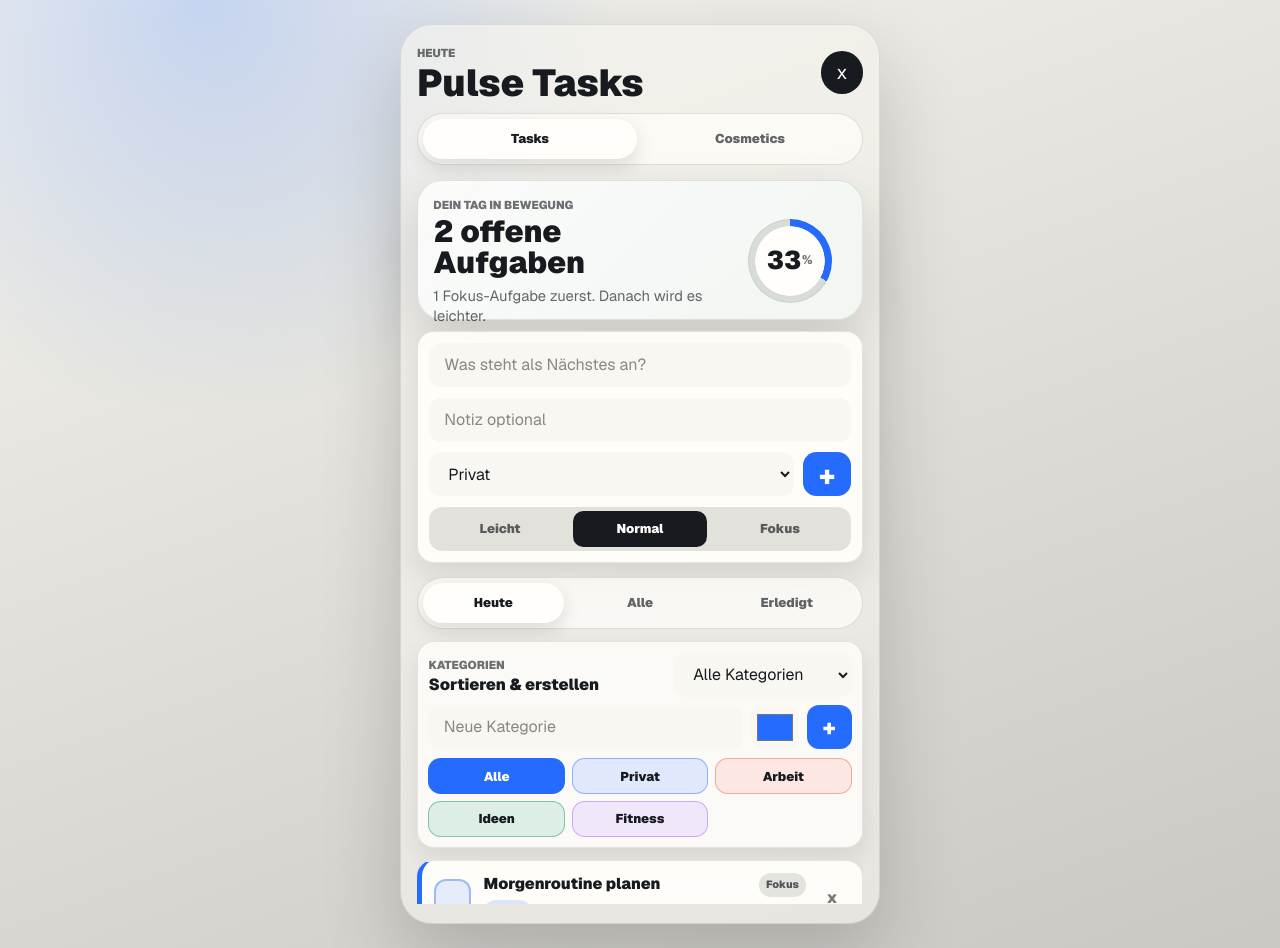
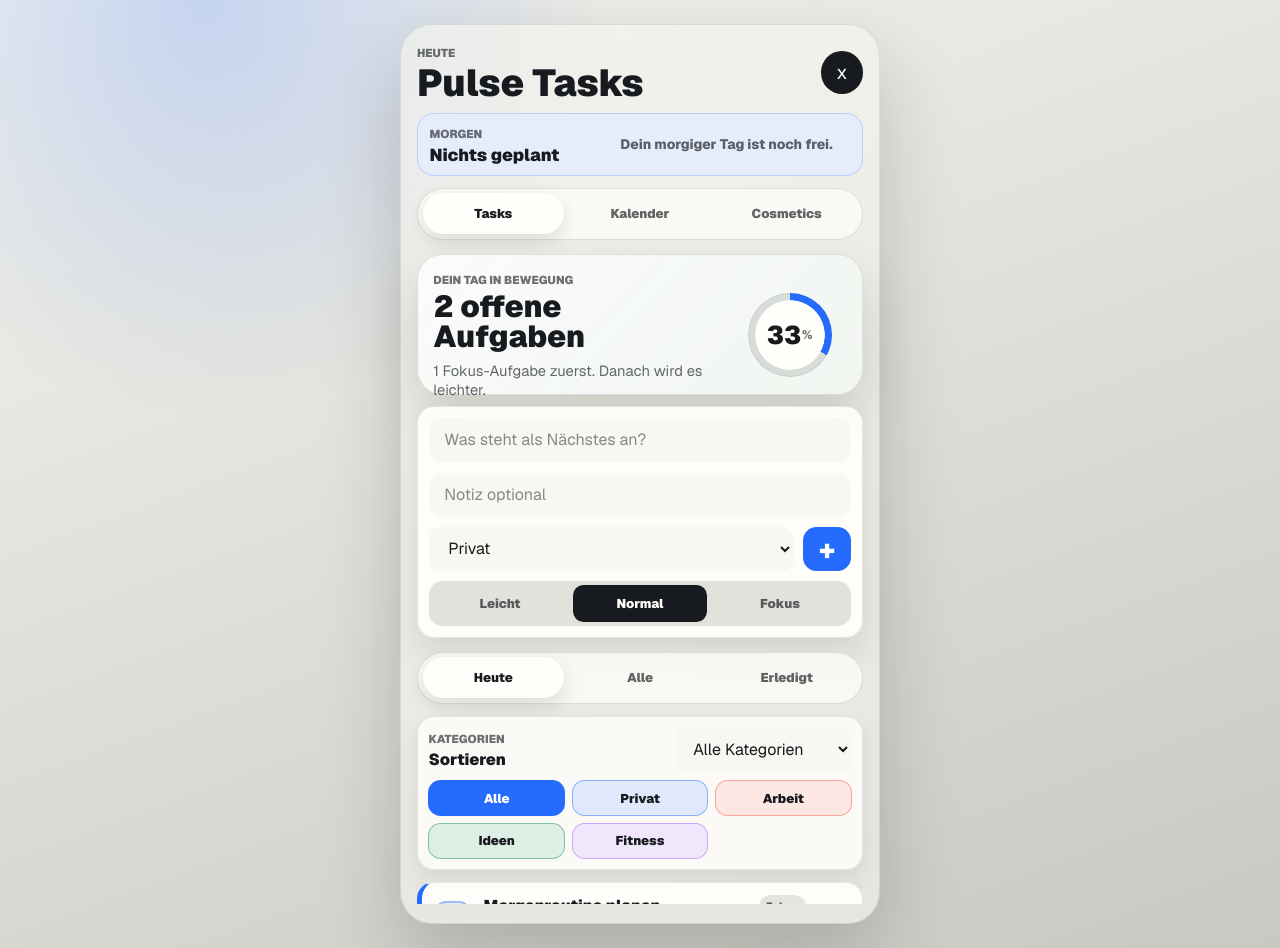
Before and after one commit to pascalruddat17-byte/ToDoList, a Next.js app: page / in a window 1280 px wide. Built offline with nearby package versions, Linux system fonts and the light colour scheme.

Commit message:
Add calendar tab and tomorrow overview

```diff
--- a/app/globals.css
+++ b/app/globals.css
@@ -91,6 +91,7 @@ button {
 
 .icon-button,
 .add-button,
+.wide-button,
 .check-button,
 .delete-button,
 .category-form button,
@@ -124,7 +125,7 @@ button {
 }
 
 .view-tabs {
-  grid-template-columns: repeat(2, minmax(0, 1fr));
+  grid-template-columns: repeat(3, minmax(0, 1fr));
   margin-bottom: 0.9rem;
 }
 
@@ -179,6 +180,34 @@ button {
   padding: 0.95rem;
 }
 
+.tomorrow-strip {
+  display: grid;
+  grid-template-columns: minmax(0, 0.78fr) minmax(0, 1fr);
+  gap: 0.7rem;
+  align-items: center;
+  margin-bottom: 0.7rem;
+  border: 1px solid color-mix(in srgb, var(--app-accent) 22%, transparent);
+  border-radius: var(--app-radius);
+  background: color-mix(in srgb, var(--app-accent) 12%, var(--app-surface) 88%);
+  padding: 0.72rem;
+}
+
+.tomorrow-strip h2 {
+  margin: 0;
+  font-size: 1.08rem;
+  font-weight: 950;
+  line-height: 1.05;
+}
+
+.tomorrow-strip p:last-child {
+  margin: 0;
+  color: color-mix(in srgb, var(--app-ink) 68%, transparent);
+  font-size: 0.86rem;
+  font-weight: 780;
+  line-height: 1.25;
+  overflow-wrap: anywhere;
+}
+
 .hero-panel h2 {
   max-width: 12ch;
   margin: 0;
@@ -221,6 +250,7 @@ button {
 }
 
 .composer,
+.event-form,
 .settings-card {
   display: grid;
   gap: 0.65rem;
@@ -235,8 +265,14 @@ button {
   padding: 0.68rem;
 }
 
+.event-form {
+  padding: 0.75rem;
+}
+
 .composer input,
 .composer select,
+.event-form input,
+.event-form select,
 .settings-card input,
 .category-form input,
 .quick-category-form input,
@@ -254,6 +290,8 @@ button {
 
 .composer input:focus,
 .composer select:focus,
+.event-form input:focus,
+.event-form select:focus,
 .settings-card input:focus,
 .category-form input:focus,
 .quick-category-form input:focus,
@@ -276,6 +314,20 @@ button {
   color: #fff;
   font-size: 1.8rem;
   font-weight: 850;
+}
+
+.wide-button {
+  min-height: 2.85rem;
+  border-radius: calc(var(--app-radius) * 0.78);
+  background: var(--app-accent);
+  color: #fff;
+  font-weight: 900;
+}
+
+.event-form-grid {
+  display: grid;
+  grid-template-columns: minmax(0, 1fr) minmax(0, 0.72fr);
+  gap: 0.55rem;
 }
 
 .priority-group {
@@ -372,6 +424,8 @@ button {
 }
 
 .task-list,
+.calendar-panel,
+.event-list,
 .cosmetics-panel {
   display: grid;
   align-content: start;
@@ -384,6 +438,8 @@ button {
 }
 
 .task-list::-webkit-scrollbar,
+.calendar-panel::-webkit-scrollbar,
+.event-list::-webkit-scrollbar,
 .cosmetics-panel::-webkit-scrollbar {
   display: none;
 }
@@ -401,6 +457,46 @@ button {
   background: color-mix(in srgb, var(--app-surface) 94%, transparent);
   padding: var(--density-pad);
   box-shadow: 0 0.65rem 1.55rem rgba(0, 0, 0, 0.09);
+}
+
+.calendar-panel {
+  gap: 0.75rem;
+}
+
+.event-list {
+  margin-top: 0;
+}
+
+.event-card {
+  --category: var(--app-accent);
+  display: grid;
+  grid-template-columns: 5.2rem minmax(0, 1fr) 2.2rem;
+  gap: 0.58rem;
+  align-items: center;
+  min-height: 4.7rem;
+  border: 1px solid color-mix(in srgb, var(--app-ink) 10%, transparent);
+  border-left: 0.36rem solid var(--category);
+  border-radius: var(--app-radius);
+  background: color-mix(in srgb, var(--app-surface) 94%, transparent);
+  padding: var(--density-pad);
+  box-shadow: 0 0.65rem 1.55rem rgba(0, 0, 0, 0.09);
+}
+
+.event-date {
+  display: grid;
+  gap: 0.2rem;
+}
+
+.event-date strong {
+  font-size: 0.82rem;
+  font-weight: 950;
+  line-height: 1.05;
+}
+
+.event-date span {
+  color: color-mix(in srgb, var(--app-ink) 62%, transparent);
+  font-size: 0.74rem;
+  font-weight: 820;
 }
 
 .task-card.done {
@@ -475,6 +571,14 @@ button {
 .task-meta p {
   min-width: 0;
   margin: 0;
+  color: color-mix(in srgb, var(--app-ink) 62%, transparent);
+  font-size: 0.82rem;
+  line-height: 1.25;
+  overflow-wrap: anywhere;
+}
+
+.event-card p {
+  margin: 0.22rem 0 0;
   color: color-mix(in srgb, var(--app-ink) 62%, transparent);
   font-size: 0.82rem;
   line-height: 1.25;
@@ -619,6 +723,7 @@ button {
 
 .icon-button:active,
 .add-button:active,
+.wide-button:active,
 .check-button:active,
 .delete-button:active,
 .view-tabs button:active,
--- a/app/page.tsx
+++ b/app/page.tsx
@@ -3,7 +3,7 @@
 import type { CSSProperties, FormEvent } from "react";
 import { useEffect, useMemo, useState } from "react";
 
-type View = "tasks" | "cosmetics";
+type View = "tasks" | "calendar" | "cosmetics";
 type Filter = "today" | "all" | "done";
 type Priority = "low" | "medium" | "high";
 type Radius = "sharp" | "soft" | "round";
@@ -26,6 +26,15 @@ type Category = {
   color: string;
 };
 
+type CalendarEvent = {
+  id: string;
+  title: string;
+  date: string;
+  time: string;
+  note: string;
+  categoryId: string;
+};
+
 type ThemeSettings = {
   appName: string;
   accent: string;
@@ -39,6 +48,7 @@ type ThemeSettings = {
 const taskStorageKey = "pulse-todo-tasks";
 const categoryStorageKey = "pulse-todo-categories";
 const themeStorageKey = "pulse-todo-theme";
+const eventStorageKey = "pulse-calendar-events";
 
 const defaultCategories: Category[] = [
   { id: "cat-personal", name: "Privat", color: "#246bfe" },
@@ -110,6 +120,20 @@ const palettes = [
   ["Solar", "#f2a51f", "#fff6df", "#fffefa", "#241b0d"],
 ];
 
+function getDateInputValue(offsetDays = 0) {
+  const date = new Date();
+  date.setDate(date.getDate() + offsetDays);
+  return date.toISOString().slice(0, 10);
+}
+
+function formatDateLabel(value: string) {
+  return new Intl.DateTimeFormat("de-DE", {
+    weekday: "short",
+    day: "2-digit",
+    month: "2-digit",
+  }).format(new Date(`${value}T12:00:00`));
+}
+
 function readJson<T>(key: string, fallback: T): T {
   const saved = window.localStorage.getItem(key);
 
@@ -148,8 +172,14 @@ export default function Home() {
   const [tasks, setTasks] = useState<Task[]>(starterTasks);
   const [categories, setCategories] = useState<Category[]>(defaultCategories);
   const [theme, setTheme] = useState<ThemeSettings>(defaultTheme);
+  const [events, setEvents] = useState<CalendarEvent[]>([]);
   const [title, setTitle] = useState("");
   const [note, setNote] = useState("");
+  const [eventTitle, setEventTitle] = useState("");
+  const [eventDate, setEventDate] = useState(getDateInputValue(1));
+  const [eventTime, setEventTime] = useState("09:00");
+  const [eventNote, setEventNote] = useState("");
+  const [eventCategoryId, setEventCategoryId] = useState(defaultCategories[0].id);
   const [priority, setPriority] = useState<Priority>("medium");
   const [taskCategoryId, setTaskCategoryId] = useState(defaultCategories[0].id);
   const [categoryFilter, setCategoryFilter] = useState("all");
@@ -172,11 +202,26 @@ export default function Home() {
         themeStorageKey,
         defaultTheme,
       );
+      const savedEvents = readJson<Partial<CalendarEvent>[]>(
+        eventStorageKey,
+        [],
+      );
 
       setCategories(cleanCategories);
       setTasks(normalizeTasks(savedTasks, cleanCategories));
+      setEvents(
+        savedEvents.map((event, index) => ({
+          id: event.id ?? `event-${index}-${Date.now()}`,
+          title: event.title ?? "Neuer Termin",
+          date: event.date ?? getDateInputValue(1),
+          time: event.time ?? "",
+          note: event.note ?? "",
+          categoryId: event.categoryId ?? cleanCategories[0].id,
+        })),
+      );
       setTheme({ ...defaultTheme, ...savedTheme });
       setTaskCategoryId(cleanCategories[0].id);
+      setEventCategoryId(cleanCategories[0].id);
       setIsReady(true);
     }, 0);
 
@@ -188,8 +233,9 @@ export default function Home() {
       window.localStorage.setItem(taskStorageKey, JSON.stringify(tasks));
       window.localStorage.setItem(categoryStorageKey, JSON.stringify(categories));
       window.localStorage.setItem(themeStorageKey, JSON.stringify(theme));
+      window.localStorage.setItem(eventStorageKey, JSON.stringify(events));
     }
-  }, [categories, isReady, tasks, theme]);
+  }, [categories, events, isReady, tasks, theme]);
 
   const stats = useMemo(() => {
     const total = tasks.length;
@@ -220,6 +266,19 @@ export default function Home() {
 
     return nextTasks;
   }, [categoryFilter, filter, tasks]);
+
+  const sortedEvents = useMemo(
+    () =>
+      [...events].sort((first, second) =>
+        `${first.date} ${first.time}`.localeCompare(`${second.date} ${second.time}`),
+      ),
+    [events],
+  );
+
+  const tomorrowEvents = useMemo(() => {
+    const tomorrow = getDateInputValue(1);
+    return sortedEvents.filter((event) => event.date === tomorrow);
+  }, [sortedEvents]);
 
   const appStyle = {
     "--app-bg": theme.background,
@@ -292,6 +351,35 @@ export default function Home() {
     setNewCategoryName("");
   }
 
+  function addEvent(event: FormEvent<HTMLFormElement>) {
+    event.preventDefault();
+    const cleanTitle = eventTitle.trim();
+
+    if (!cleanTitle) {
+      return;
+    }
+
+    setEvents((current) => [
+      ...current,
+      {
+        id: crypto.randomUUID(),
+        title: cleanTitle,
+        date: eventDate,
+        time: eventTime,
+        note: eventNote.trim(),
+        categoryId: eventCategoryId,
+      },
+    ]);
+    setEventTitle("");
+    setEventNote("");
+    setEventDate(getDateInputValue(1));
+    setEventTime("09:00");
+  }
+
+  function deleteEvent(id: string) {
+    setEvents((current) => current.filter((event) => event.id !== id));
+  }
+
   function updateCategory(id: string, changes: Partial<Category>) {
     setCategories((current) =>
       current.map((category) =>
@@ -326,6 +414,9 @@ export default function Home() {
     setTasks((current) =>
       current.map((task) => ({ ...task, categoryId: defaultCategories[0].id })),
     );
+    setEvents((current) =>
+      current.map((event) => ({ ...event, categoryId: defaultCategories[0].id })),
+    );
   }
 
   return (
@@ -347,9 +438,26 @@ export default function Home() {
           </button>
         </header>
 
+        <section className="tomorrow-strip" aria-label="Morgen">
+          <div>
+            <p className="hero-kicker">Morgen</p>
+            <h2>
+              {tomorrowEvents.length
+                ? `${tomorrowEvents.length} Termin${tomorrowEvents.length > 1 ? "e" : ""}`
+                : "Nichts geplant"}
+            </h2>
+          </div>
+          <p>
+            {tomorrowEvents[0]
+              ? `${tomorrowEvents[0].time || "Ganztags"} · ${tomorrowEvents[0].title}`
+              : "Dein morgiger Tag ist noch frei."}
+          </p>
+        </section>
+
         <nav className="view-tabs" aria-label="App Bereiche">
           {[
             ["tasks", "Tasks"],
+            ["calendar", "Kalender"],
             ["cosmetics", "Cosmetics"],
           ].map(([key, label]) => (
             <button
@@ -466,7 +574,7 @@ export default function Home() {
               <div className="category-panel-head">
                 <div>
                   <p className="hero-kicker">Kategorien</p>
-                  <h2>Sortieren & erstellen</h2>
+                  <h2>Sortieren</h2>
                 </div>
                 <select
                   aria-label="Kategorie filtern"
@@ -482,22 +590,6 @@ export default function Home() {
                   ))}
                 </select>
               </div>
-
-              <form className="quick-category-form" onSubmit={addCategory}>
-                <input
-                  value={newCategoryName}
-                  onChange={(event) => setNewCategoryName(event.target.value)}
-                  placeholder="Neue Kategorie"
-                  maxLength={20}
-                />
-                <input
-                  aria-label="Kategoriefarbe"
-                  type="color"
-                  value={newCategoryColor}
-                  onChange={(event) => setNewCategoryColor(event.target.value)}
-                />
-                <button type="submit">+</button>
-              </form>
 
               <nav className="category-grid" aria-label="Kategorien filtern">
                 <button
@@ -575,6 +667,96 @@ export default function Home() {
               )}
             </section>
           </>
+        ) : view === "calendar" ? (
+          <section className="calendar-panel" aria-label="Kalender">
+            <form className="event-form" onSubmit={addEvent}>
+              <div className="settings-heading">
+                <p className="hero-kicker">Termin</p>
+                <h2>Eintragen</h2>
+              </div>
+              <input
+                value={eventTitle}
+                onChange={(event) => setEventTitle(event.target.value)}
+                placeholder="Was steht an?"
+                maxLength={72}
+              />
+              <div className="event-form-grid">
+                <input
+                  aria-label="Datum"
+                  type="date"
+                  value={eventDate}
+                  onChange={(event) => setEventDate(event.target.value)}
+                />
+                <input
+                  aria-label="Uhrzeit"
+                  type="time"
+                  value={eventTime}
+                  onChange={(event) => setEventTime(event.target.value)}
+                />
+              </div>
+              <select
+                aria-label="Kategorie auswählen"
+                value={eventCategoryId}
+                onChange={(event) => setEventCategoryId(event.target.value)}
+              >
+                {categories.map((category) => (
+                  <option key={category.id} value={category.id}>
+                    {category.name}
+                  </option>
+                ))}
+              </select>
+              <input
+                value={eventNote}
+                onChange={(event) => setEventNote(event.target.value)}
+                placeholder="Notiz optional"
+                maxLength={90}
+              />
+              <button className="wide-button" type="submit">
+                Termin hinzufügen
+              </button>
+            </form>
+
+            <section className="event-list" aria-label="Termine">
+              {sortedEvents.length ? (
+                sortedEvents.map((event) => {
+                  const category = findCategory(categories, event.categoryId);
+
+                  return (
+                    <article
+                      className="event-card"
+                      key={event.id}
+                      style={{ "--category": category.color } as CSSProperties}
+                    >
+                      <div className="event-date">
+                        <strong>{formatDateLabel(event.date)}</strong>
+                        <span>{event.time || "Ganztags"}</span>
+                      </div>
+                      <div className="task-content">
+                        <div className="task-line">
+                          <h3>{event.title}</h3>
+                          <span>{category.name}</span>
+                        </div>
+                        {event.note ? <p>{event.note}</p> : null}
+                      </div>
+                      <button
+                        className="delete-button"
+                        type="button"
+                        aria-label="Termin löschen"
+                        onClick={() => deleteEvent(event.id)}
+                      >
+                        x
+                      </button>
+                    </article>
+                  );
+                })
+              ) : (
+                <div className="empty-state">
+                  <p>Noch keine Termine.</p>
+                  <span>Trage oben deinen ersten Termin ein.</span>
+                </div>
+              )}
+            </section>
+          </section>
         ) : (
           <section className="cosmetics-panel" aria-label="Cosmetics Einstellungen">
             <div className="settings-card">
```
Also changed, not shown: 2 other files (tests, documents, lock files or other folders).
